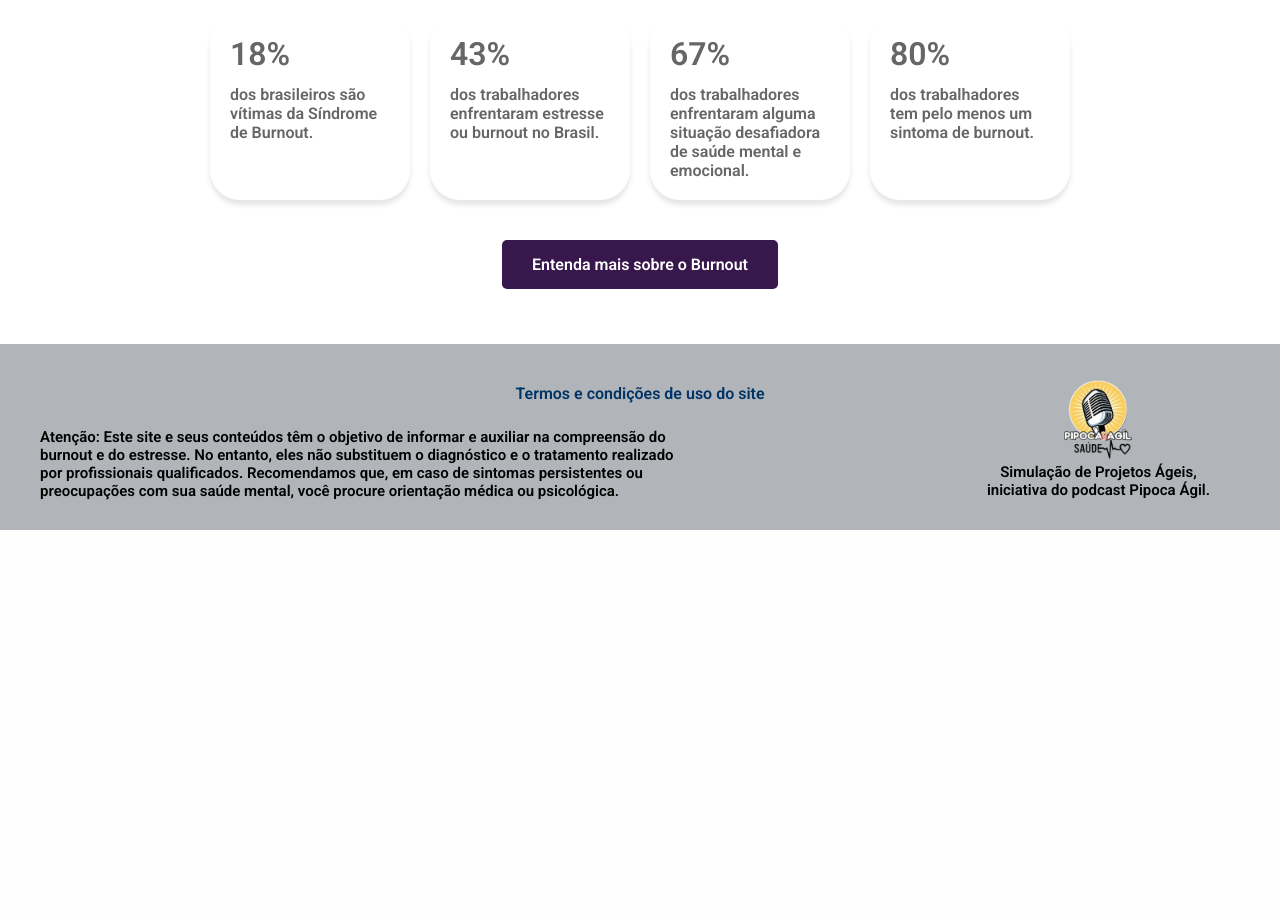
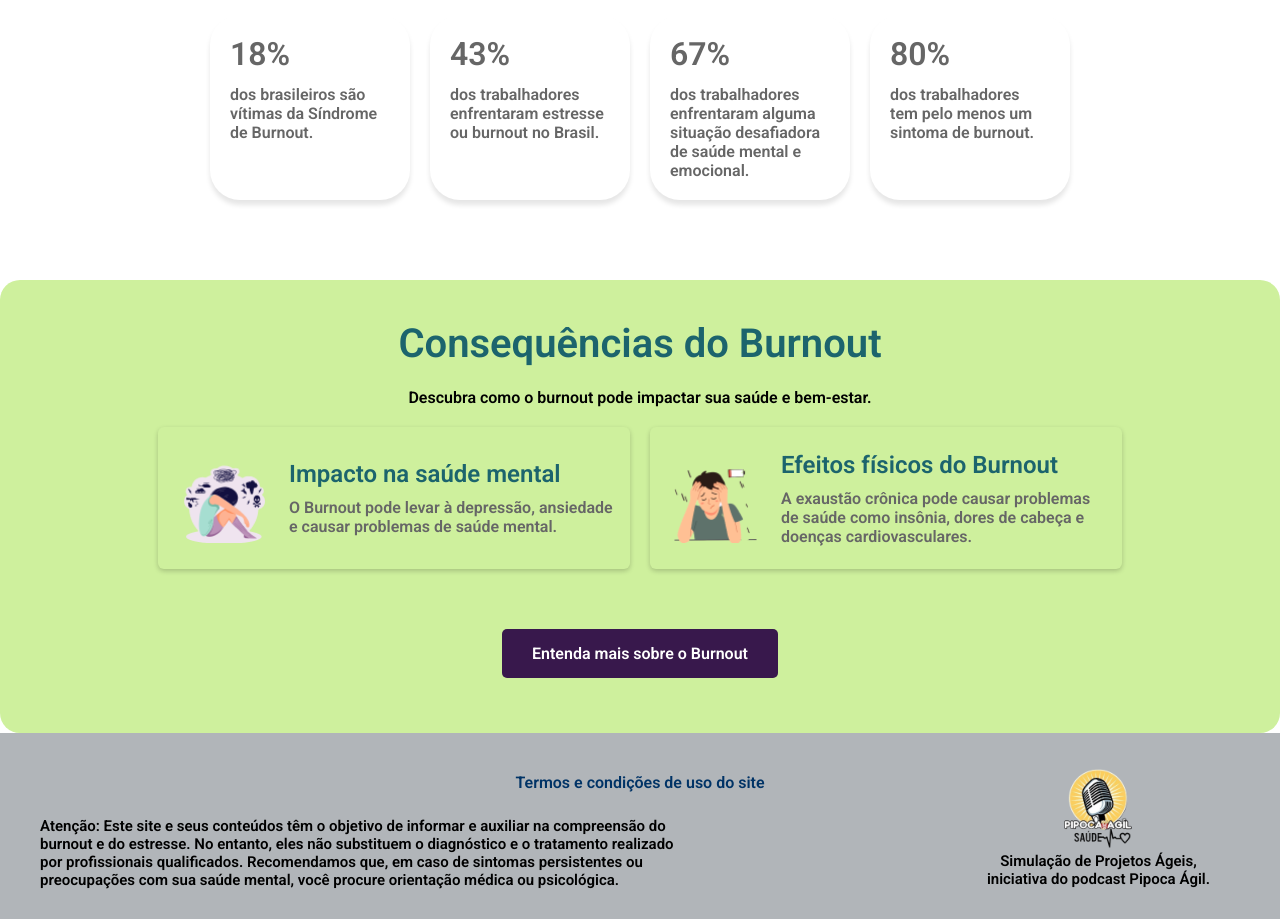
Before and after one commit to egmoraes14/Sintonize-1, a Django app: page / in a window 1280 px wide. Shown: the part 1546-2465 px from the top of the page. Before the commit the page ends 2076 px from the top, so only its background shows below. Run offline with Django 5.2, Linux system fonts and the light colour scheme.

Commit message:
add consequencias burnout home

```diff
--- a/site_sintonize/static/css/home.css
+++ b/site_sintonize/static/css/home.css
@@ -73,17 +73,22 @@ header {
     font-size: 18px;
     line-height: 1.6;
     margin-bottom: 20px;
-    color:#1F0802;
+    color: #1F0802;
 }
 
 
 /* Estilos da Imagem */
 .imagem-container {
-    width: 612px; /* Altere de max-width para width */
-    height: 584px; /* Especifique a altura */
-    position: absolute; /* Adicione isso para posicionar a imagem */
-    left: 712px; /* Posição X */
-    top: 642px; /* Posição Y */
+    width: 612px;
+    /* Altere de max-width para width */
+    height: 584px;
+    /* Especifique a altura */
+    position: absolute;
+    /* Adicione isso para posicionar a imagem */
+    left: 712px;
+    /* Posição X */
+    top: 642px;
+    /* Posição Y */
 
 }
 
@@ -115,7 +120,8 @@ header {
 }
 
 .dado {
-    background-color: #ffffff; /* Altere esta linha para branco */
+    background-color: #ffffff;
+    /* Altere esta linha para branco */
     padding: 20px;
     border-radius: 30px;
     box-shadow: 0 5px 5px rgba(0, 0, 0, 0.1);
@@ -136,7 +142,8 @@ header {
 .texto-dado {
     font-size: 1em;
     color: #666;
-    text-align: left; /* Alinha o texto à esquerda */
+    text-align: left;
+    /* Alinha o texto à esquerda */
 }
 
 /* Botões */
@@ -146,20 +153,111 @@ header {
 
 .botao-sondagem,
 .botao-burnout {
-    display: inline-block; /* Para permitir espaçamento */
-    background-color: #38184C; /* Cor do botão */
-    color: #fff; /* Cor do texto do botão */
-    padding: 15px 30px; /* Espaçamento interno do botão */
-    border-radius: 5px; /* Bordas arredondadas do botão */
-    text-decoration: none; /* Sem decoração no texto */
-    font-weight: bold; /* Negrito */
-    text-align: center; /* Centraliza o texto */
-    margin-top: 20px; /* Margem superior */
-    transition: background-color 0.3s ease; /* Transição suave para hover */
+    display: inline-block;
+    /* Para permitir espaçamento */
+    background-color: #38184C;
+    /* Cor do botão */
+    color: #fff;
+    /* Cor do texto do botão */
+    padding: 15px 30px;
+    /* Espaçamento interno do botão */
+    border-radius: 5px;
+    /* Bordas arredondadas do botão */
+    text-decoration: none;
+    /* Sem decoração no texto */
+    font-weight: bold;
+    /* Negrito */
+    text-align: center;
+    /* Centraliza o texto */
+    margin-top: 20px;
+    /* Margem superior */
+    transition: background-color 0.3s ease;
+    /* Transição suave para hover */
 }
 
 .botao-sondagem:hover,
 .botao-burnout:hover {
-    background-color: #4E2A6A; /* Cor do botão ao passar o mouse */
-    cursor: pointer; /* Muda o cursor para indicar interatividade */
+    background-color: #4E2A6A;
+    /* Cor do botão ao passar o mouse */
+    cursor: pointer;
+    /* Muda o cursor para indicar interatividade */
 }
+.conteudo-consequencia {
+    display: flex; /* Usa flexbox para alinhar imagem e texto */
+    align-items: center; /* Alinha verticalmente ao centro */
+    gap: 16px; /* Espaçamento entre imagem e texto */
+}
+.consequencias-burnout {
+    background-color: #CEF09D; /* Verde claro */
+    text-align: center;
+    padding: 40px; /* Espaçamento interno aumentado para dar um visual mais 'clean' */
+    margin-top: 40px;
+    border-radius: 20px; /* Adicionando bordas arredondadas */
+}
+
+.titulo-consequencias {
+    color: #1C646D; /* Cor do título */
+    font-family: 'Roboto', sans-serif;
+    font-size: 40px;
+    font-weight: 700;
+    line-height: 48px;
+    margin-bottom: 20px; /* Margem inferior para espaçamento */
+}
+
+.container-consequencias {
+    display: flex;
+    justify-content: center;
+    gap: 20px; /* Espaçamento entre os cards */
+    flex-wrap: wrap; /* Permite quebra de linha se necessário */
+    padding: 20px; /* Espaçamento interno */
+}
+
+.consequencia {
+    background-color: #CEF09D; /* Fundo branco */
+    height: auto;
+    padding: 16px;
+    border-radius: 6px; /* Bordas arredondadas */
+    border: 1px;
+    box-shadow: 0 2px 5px rgba(0, 0, 0, 0.2); /* Sombra suave */
+    width: 472px; /* Largura dos cards */
+    text-align: left; /* Alinha texto à esquerda */
+    transition: transform 0.2s; /* Transição suave para hover */
+    gap: 16px;
+}
+
+.consequencia:hover {
+    transform: scale(1.05); /* Aumenta o tamanho ao passar o mouse */
+}
+
+.consequencia h3 {
+    font-size: 24px; /* Tamanho do título do card */
+    color: #1C646D; /* Cor do título */
+    margin-bottom: 10px; /* Margem abaixo do título */
+}
+
+.consequencia p {
+    font-size: 16px; /* Tamanho do texto do corpo */
+    color: #666; /* Cor do texto */
+}
+
+.imagem-consequencias {
+    width: 100px;
+    /* Largura fixa */
+    height: 100px;
+    /* Altura fixa */
+    margin-bottom: 10px;
+    left: 2px;
+
+
+}
+.texto-consequencia {
+    text-align: left; /* Alinha o texto à esquerda */
+}
+
+.titulo-card {
+    font-size: 20px; /* Tamanho do título do card */
+    font-weight: 500;
+    line-height: 28px;
+    color: #000000/* Cor do título */
+    margin-bottom: 10px; /* Margem abaixo do título */
+}
--- a/site_sintonize/templates/index.html
+++ b/site_sintonize/templates/index.html
@@ -68,6 +68,32 @@
                 <p class="texto-dado" id="texto-dado-4">dos trabalhadores tem pelo menos um sintoma de burnout.</p>
             </div>
         </div>
+
+    </section>
+    <section class="consequencias-burnout">
+        <h2 class="titulo-consequencias">Consequências do Burnout</h2>
+        <p>Descubra como o burnout pode impactar sua saúde e bem-estar.</p>
+        <div class="container-consequencias">
+            <div class="consequencia" id="impacto-saude-mental">
+                <div class="conteudo-consequencia">
+                    <img src="{% static 'images/impacto.png' %}" alt="Impacto na saúde mental" class="imagem-consequencias">
+                    <div class="texto-consequencia">
+                        <h3 class="titulo-card">Impacto na saúde mental</h3>
+                        <p>O Burnout pode levar à depressão, ansiedade e causar problemas de saúde mental.</p>
+                    </div>
+                </div>
+            </div>
+            <div class="consequencia" id="efeitos-fisicos">
+                <div class="conteudo-consequencia">
+                    <img src="{% static 'images/efeito.png' %}" alt="Efeitos físicos do Burnout" class="imagem-consequencias">
+                    <div class="texto-consequencia">
+                        <h3 class="titulo-card">Efeitos físicos do Burnout</h3>
+                        <p>A exaustão crônica pode causar problemas de saúde como insônia, dores de cabeça e doenças cardiovasculares.</p>
+                    </div>
+                </div>
+            </div>
+        </div>
+        </div>
         <div class="botao-container" id="botao-container-burnout">
             <a href="{% url 'sondagem' %}" class="botao-burnout" id="botao-burnout">Entenda mais sobre o Burnout</a>
         </div>
```
Also changed, not shown: site_sintonize/static/images/consequencia.png (added), site_sintonize/static/images/efeito.png (added), site_sintonize/static/images/impacto.png (added).
